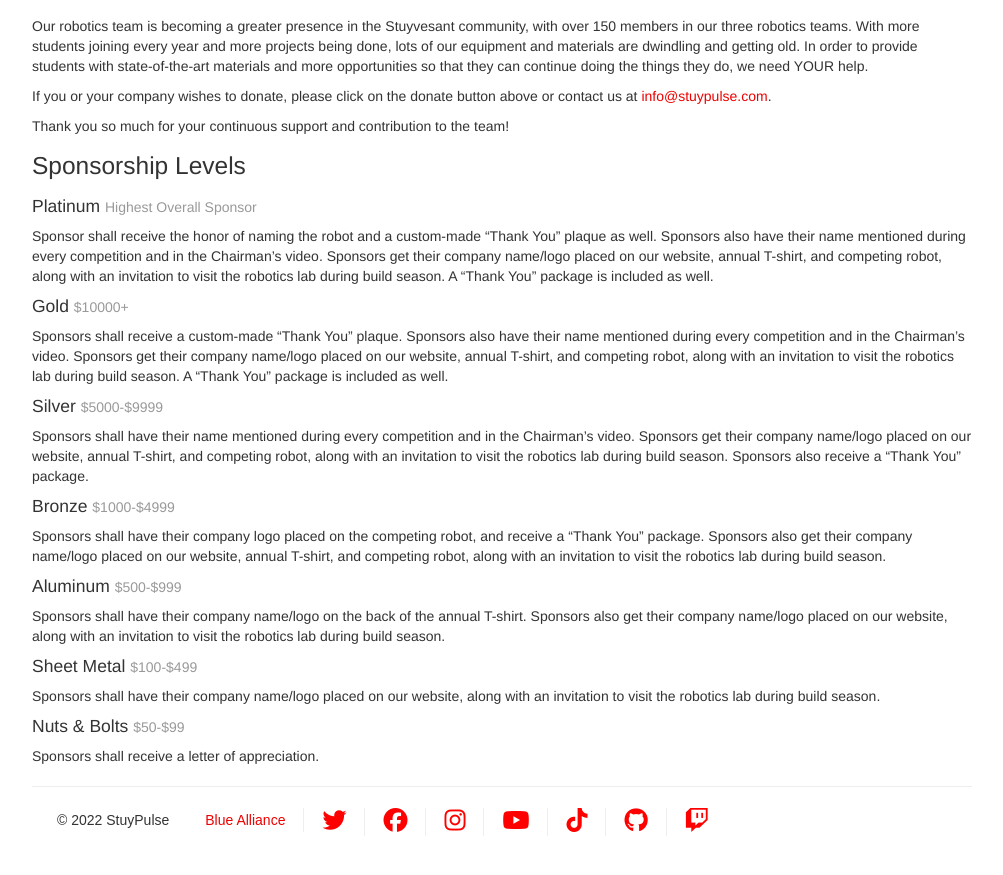
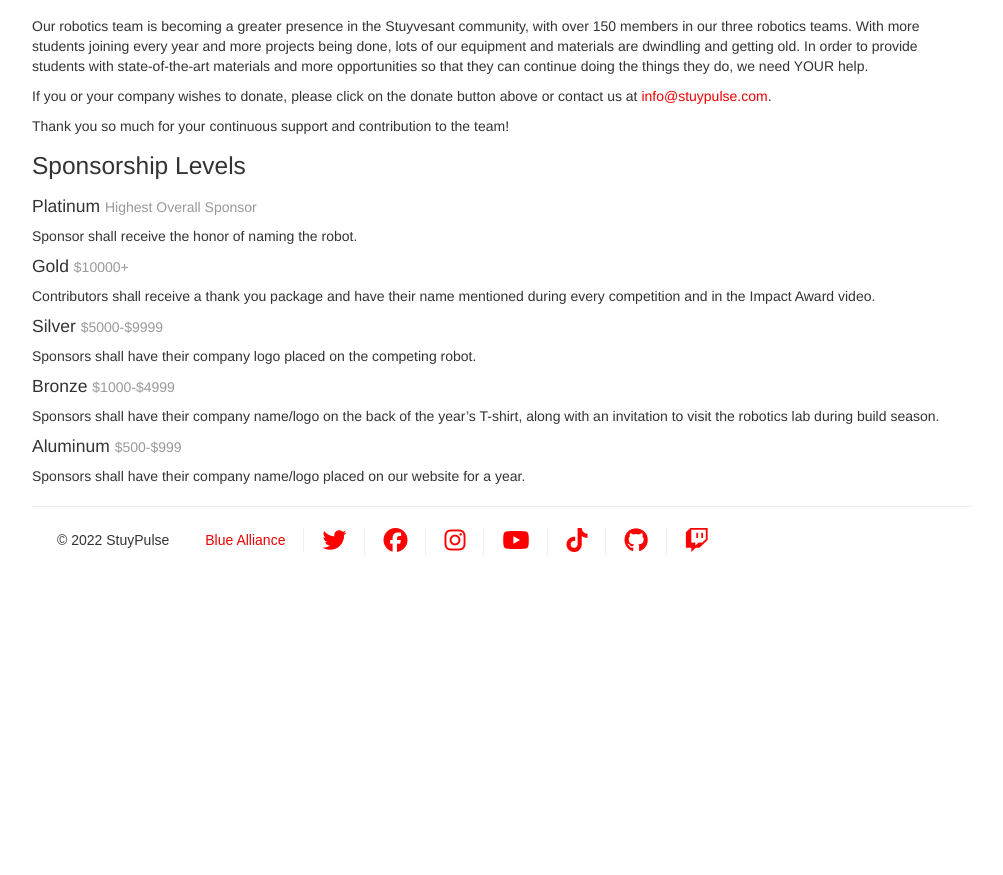
Before and after one commit to StuyPulse/team694.github.io, a Jekyll site: the page built from donate/index.md, in a window 1280 px wide and 1350 px high, cut to the strip 474-1349 px from the top of the window. Shown: the whole strip, without its empty margins (138-1141 px from the left). Built offline with Jekyll 4.4.1, drawn with Linux system fonts in a browser that asks for light colours; nearby versions of some CDN libraries.

Commit message:
Update sponsor levels

```diff
--- a/_includes/sponsorship-levels.html
+++ b/_includes/sponsorship-levels.html
@@ -1,22 +1,16 @@
 ### Sponsorship Levels
 
 #### Platinum <small>Highest Overall Sponsor</small>
-Sponsor shall receive the honor of naming the robot and a custom-made “Thank You” plaque as well. Sponsors also have their name mentioned during every competition and in the Chairman’s video. Sponsors get their company name/logo placed on our website, annual T-shirt, and competing robot, along with an invitation to visit the robotics lab during build season. A "Thank You" package is included as well.
+Sponsor shall receive the honor of naming the robot.
 
 #### Gold <small>$10000+</small>
-Sponsors shall receive a custom-made “Thank You” plaque. Sponsors also have their name mentioned during every competition and in the Chairman’s video. Sponsors get their company name/logo placed on our website, annual T-shirt, and competing robot, along with an invitation to visit the robotics lab during build season. A "Thank You" package is included as well.
+Contributors shall receive a thank you package and have their name mentioned during every competition and in the Impact Award video.
 
 #### Silver <small>$5000-$9999</small>
-Sponsors shall have their name mentioned during every competition and in the Chairman’s video. Sponsors get their company name/logo placed on our website, annual T-shirt, and competing robot, along with an invitation to visit the robotics lab during build season. Sponsors also receive a "Thank You" package.
+Sponsors shall have their company logo placed on the competing robot.
 
 #### Bronze <small>$1000-$4999</small>
-Sponsors shall have their company logo placed on the competing robot, and receive a “Thank You” package. Sponsors also get their company name/logo placed on our website, annual T-shirt, and competing robot, along with an invitation to visit the robotics lab during build season.
+Sponsors shall have their company name/logo on the back of the year’s T-shirt, along with an invitation to visit the robotics lab during build season.
 
 #### Aluminum <small>$500-$999</small>
-Sponsors shall have their company name/logo on the back of the annual T-shirt. Sponsors also get their company name/logo placed on our website, along with an invitation to visit the robotics lab during build season.
-
-#### Sheet Metal <small>$100-$499</small>
-Sponsors shall have their company name/logo placed on our website, along with an invitation to visit the robotics lab during build season.
-
-#### Nuts &amp; Bolts <small>$50-$99</small>
-Sponsors shall receive a letter of appreciation.
+Sponsors shall have their company name/logo placed on our website for a year.
```
